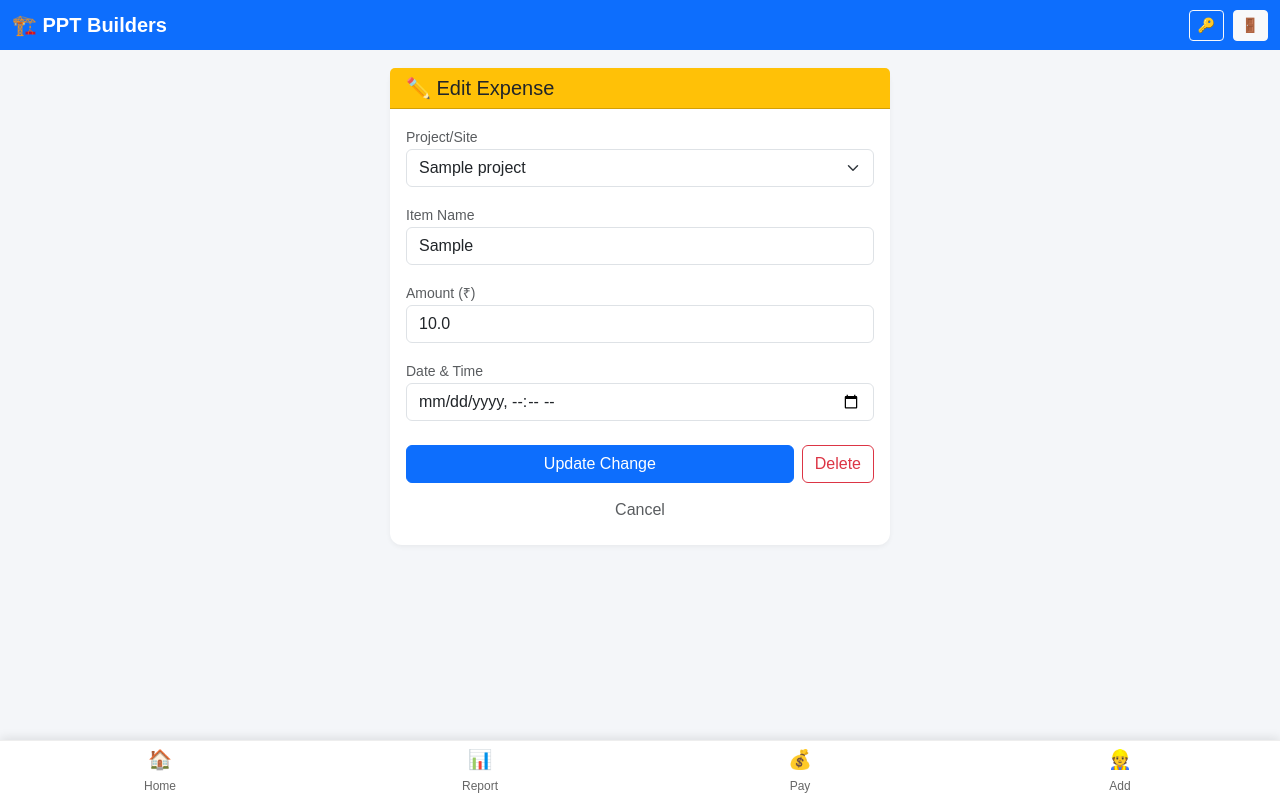
After one commit to rajatpoddar/PPT_Builders, a Flask app: page /edit_expense/1 in a window 1280 px wide. The commit adds this page. Run offline with Flask 3, Linux system fonts and the light colour scheme; a user stored in the database is signed in; tables that the repository leaves empty hold one stand-in row (values such as "Sample post").

Commit message:
fix profile image & edit expense

```diff
--- a/app.py
+++ b/app.py
@@ -168,6 +168,45 @@ def worker_list(category):
     return render_template('worker_list.html', workers=workers, title=title)
 
 # --- NEW ROUTE: Filtered Expenses ---
+# --- NEW: Edit Expense Route ---
+@app.route('/edit_expense/<int:expense_id>', methods=['GET', 'POST'])
+@login_required
+def edit_expense(expense_id):
+    conn = get_db_connection()
+
+    # Agar Form Submit hua hai (Save Changes)
+    if request.method == 'POST':
+        item = request.form['item']
+        amount = request.form['amount']
+        date_time = request.form['date_time'].replace('T', ' ')
+        project_id = request.form['project_id']
+
+        conn.execute('''UPDATE expenses
+                        SET item=?, amount=?, date_time=?, project_id=?
+                        WHERE id=?''',
+                     (item, amount, date_time, project_id, expense_id))
+        conn.commit()
+        conn.close()
+        flash('Expense updated successfully!')
+        return redirect(url_for('expense_log'))
+
+    # Agar Edit Page kholna hai (Get Data)
+    expense = conn.execute("SELECT * FROM expenses WHERE id=?", (expense_id,)).fetchone()
+    projects = conn.execute("SELECT * FROM projects").fetchall()
+    conn.close()
+    return render_template('edit_expense.html', expense=expense, projects=projects)
+
+# --- NEW: Delete Expense Route ---
+@app.route('/delete_expense/<int:expense_id>')
+@login_required
+def delete_expense(expense_id):
+    conn = get_db_connection()
+    conn.execute("DELETE FROM expenses WHERE id=?", (expense_id,)).fetchone()
+    conn.commit()
+    conn.close()
+    flash('Expense deleted successfully!')
+    return redirect(url_for('expense_log'))
+
 @app.route('/project_expenses/<int:project_id>')
 @login_required
 def project_expenses(project_id):
--- /dev/null
+++ b/templates/edit_expense.html
@@ -0,0 +1,37 @@
+{% extends 'base.html' %}
+{% block content %}
+
+<div class="card stat-card mx-auto" style="max-width: 500px;">
+    <div class="card-header bg-warning text-dark">
+        <h5 class="mb-0">✏️ Edit Expense</h5>
+    </div>
+    <div class="card-body">
+        <form method="POST">
+
+            <label class="small text-muted">Project/Site</label>
+            <select name="project_id" class="form-select mb-3" required>
+                {% for p in projects %}
+                <option value="{{ p.id }}" {% if p.id == expense.project_id %}selected{% endif %}>{{ p.name }}</option>
+                {% endfor %}
+            </select>
+
+            <label class="small text-muted">Item Name</label>
+            <input type="text" name="item" class="form-control mb-3" value="{{ expense.item }}" required>
+
+            <label class="small text-muted">Amount (₹)</label>
+            <input type="number" name="amount" class="form-control mb-3" value="{{ expense.amount }}" required>
+
+            <label class="small text-muted">Date & Time</label>
+            <input type="datetime-local" name="date_time" class="form-control mb-4" value="{{ expense.date_time.replace(' ', 'T') }}">
+
+            <div class="d-flex gap-2">
+                <button type="submit" class="btn btn-primary flex-grow-1">Update Change</button>
+                <a href="{{ url_for('delete_expense', expense_id=expense.id) }}" class="btn btn-outline-danger" onclick="return confirm('Are you sure you want to delete this expense?');">Delete</a>
+            </div>
+
+            <a href="{{ url_for('expense_log') }}" class="btn btn-link w-100 mt-2 text-decoration-none text-muted">Cancel</a>
+        </form>
+    </div>
+</div>
+
+{% endblock %}
--- a/templates/worker_profile.html
+++ b/templates/worker_profile.html
@@ -10,10 +10,10 @@
     <div class="card-body text-center">
         {% if w.photo_path %}
         <img src="{{ url_for('uploaded_file', filename=w.photo_path) }}" class="img-thumbnail mb-3 shadow-sm"
-            style="width: 120px; height: 150px; object-fit: cover;">
+            style="width: 150px; height: 120px; object-fit: cover;">
         {% else %}
         <div class="bg-secondary text-white d-flex align-items-center justify-content-center mx-auto mb-3 rounded shadow-sm"
-            style="width: 150px; height: 120px; font-size: 40px;">👤</div>
+            style="width: 120px; height: 150px; font-size: 40px;">👤</div>
         {% endif %}
 
         <h3 class="mb-0">{{ w.name }}</h3>
```
Also changed, not shown: templates/expense_log.html (+10 -5 lines).
